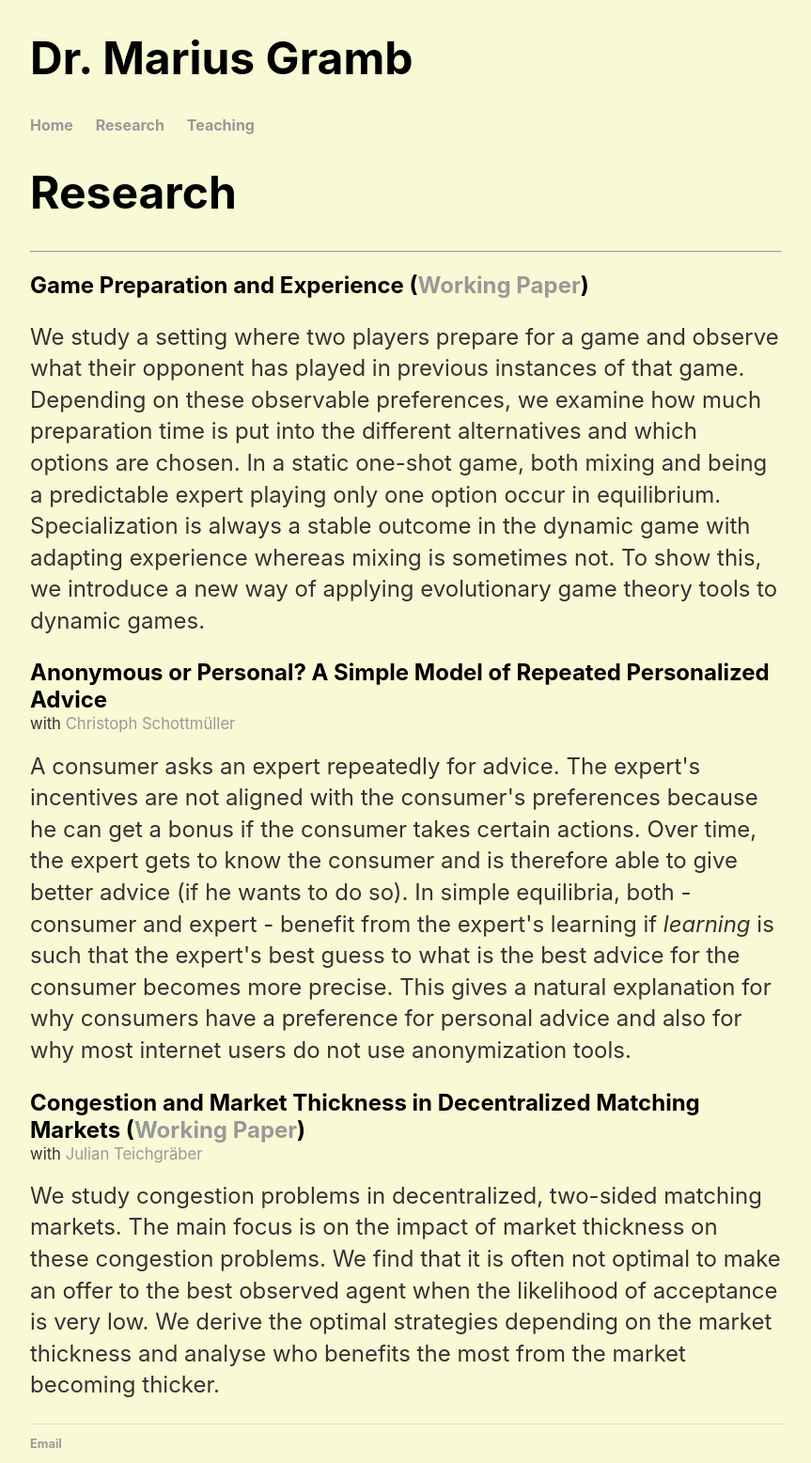
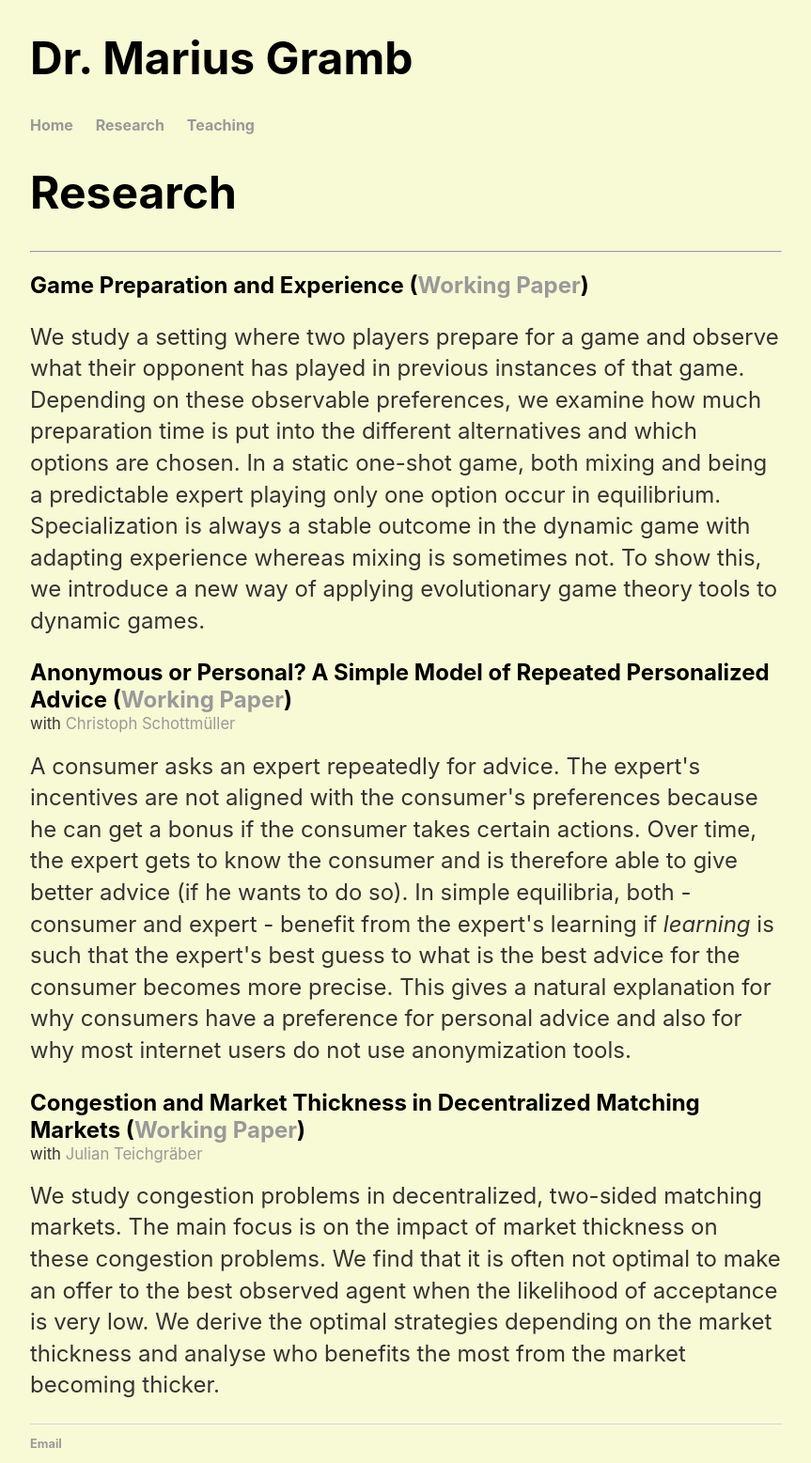
Before and after one commit to mariusgramb/mariusgramb.github.io, a Jekyll site: the page built from research.html, in a window 1280 px wide. Shown: the whole page at 94% size, without its empty margins (208-1071 px from the left). Built offline with Jekyll 4.4.1, drawn with Linux system fonts in a browser that asks for light colours.

Commit message:
Update research.html
Working Paper Anonymous linked

```diff
--- a/research.html
+++ b/research.html
@@ -12,7 +12,7 @@ title: Research
 			    Specialization is always a stable outcome in the dynamic game with adapting experience whereas mixing is sometimes not.
 			    To show this, we introduce a new way of applying evolutionary game theory tools to dynamic games. </p>
 
-			<h2 style="margin-bottom:5px"> Anonymous or Personal? A Simple Model of Repeated Personalized Advice </h2>
+			<h2 style="margin-bottom:5px"> Anonymous or Personal? A Simple Model of Repeated Personalized Advice (<a href="https://ideas.repec.org/p/kls/series/0105.html">Working Paper</a>) </h2>
 			<p style="line-height: 30%;margin-top:0;"> <small><small>with <a href="https://schottmueller.github.io/index.html">Christoph Schottmüller</a></small></small> </p>
 			<p>  A consumer asks an expert repeatedly for advice. The expert's incentives are not aligned with the consumer's preferences
 			     because he can get a bonus if the consumer takes certain actions. Over time, the expert gets to know the consumer and is therefore
```
